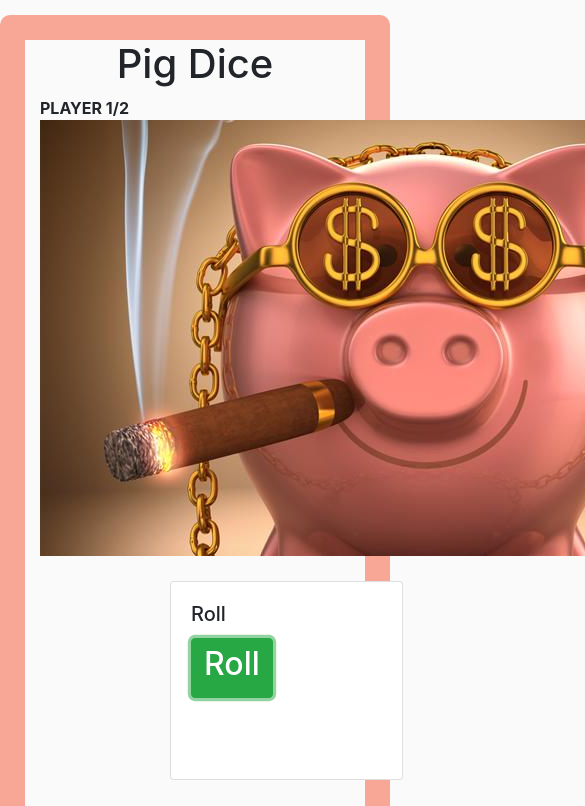
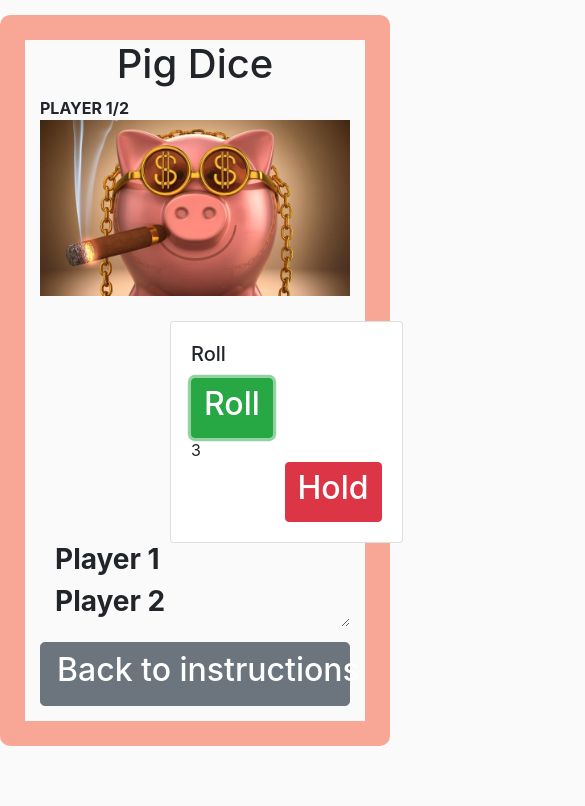
Before and after one commit to PanatdaCatlin/pig-dice, a plain HTML site: page pig-dice.html in a window 390 px wide. Both pictures are taken after a click on the button "Roll". Shown: the top 806 px of the page, 585 px wide, since content can reach past the window. Drawn offline with Linux system fonts and the light colour scheme.

Commit message:
Function random number generates a random number between 1-6 when the user selects the roll button.

```diff
--- a/css/styles.css
+++ b/css/styles.css
@@ -32,6 +32,7 @@ body {
   display: block;
   margin-left: auto;
   margin-right: auto;
+  width: 100%;
 }
 
 #rollCard {
@@ -41,13 +42,13 @@ body {
 }
 
 #holdButton {
-  margin-left: 575px;
+  float: right;
 }
 
 #playerTwo {
-  margin-left: 380px;
+  float:left;
 }
  #playerTable {
-   margin-top: 30px;
-   margin-bottom: 100px;
+   resize: both;
+    overflow: auto;
  }
--- a/js/scripts.js
+++ b/js/scripts.js
@@ -0,0 +1,23 @@
+// var Math;
+
+
+
+
+
+var randomNumber = function() {
+  var diceResult = Math.floor(Math.random() * (7-1)+1);
+  console.log(diceResult);
+  return diceResult;
+
+}
+
+$(document).ready(function() {
+  $("#rollButton").click(function(event) {
+    event.preventDefault();
+    var rand = randomNumber();
+
+    $("#diceResults").append(rand);
+    alert(typeof(rand));
+  });
+
+  });
--- a/pig-dice.html
+++ b/pig-dice.html
@@ -17,16 +17,17 @@
     <div class="card w-75" id="rollCard">
       <div class="card-body">
         <h5 class="card-title">Roll</h5>
-    <button class="btn btn-success"><h2>Roll</h2></button>
+        <button class="btn btn-success" id="rollButton"><h2>Roll</h2></button>
+        <div id="diceResults"></div>
         <button class="btn btn-danger" id="holdButton"><h2>Hold</h2></button>
       </div>
     </div>
     <div class="container" id="playerTable">
       <div class="row">
-      <div class="col-6">
+        <div class="col-sm-6">
           <h3><strong>Player 1</strong></h3>
         </div>
-      <div class="col-6">
+        <div class="col-sm-6">
           <h3 id="playerTwo"><strong>Player 2</strong></h3>
         </div>
       </div>
```
Also changed, not shown: index.html (indentation only). Lines whose indentation alone changed are shown as unchanged.
